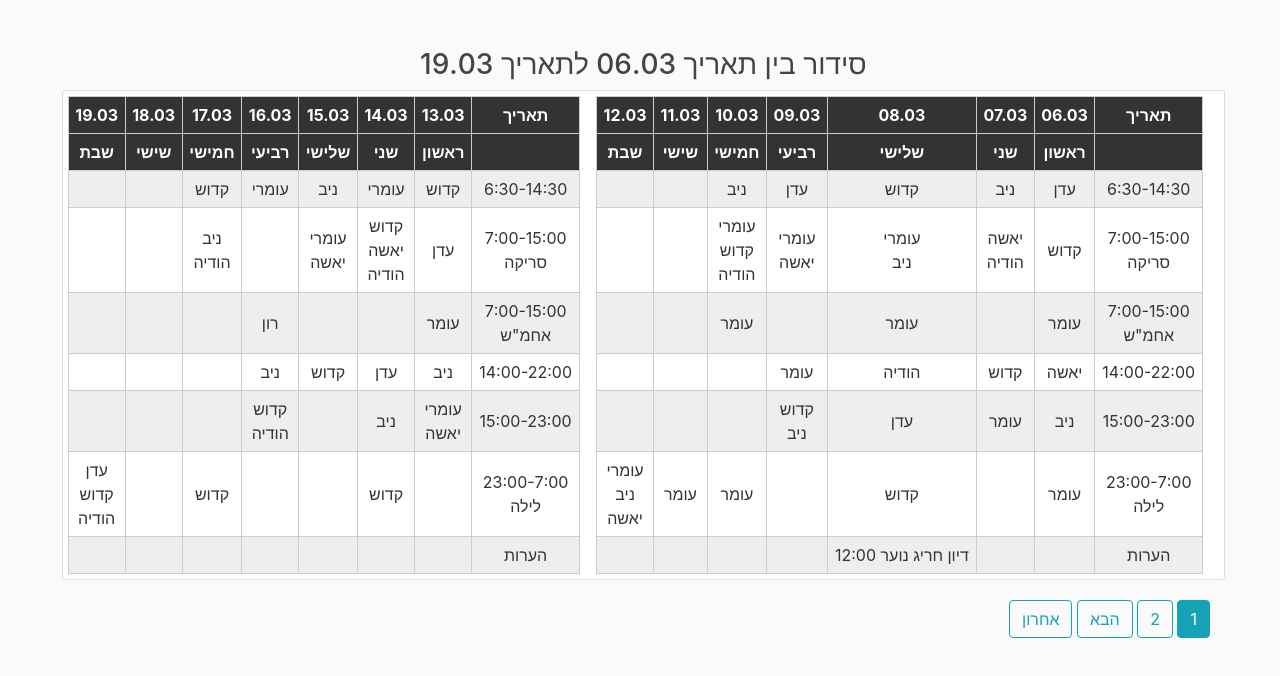
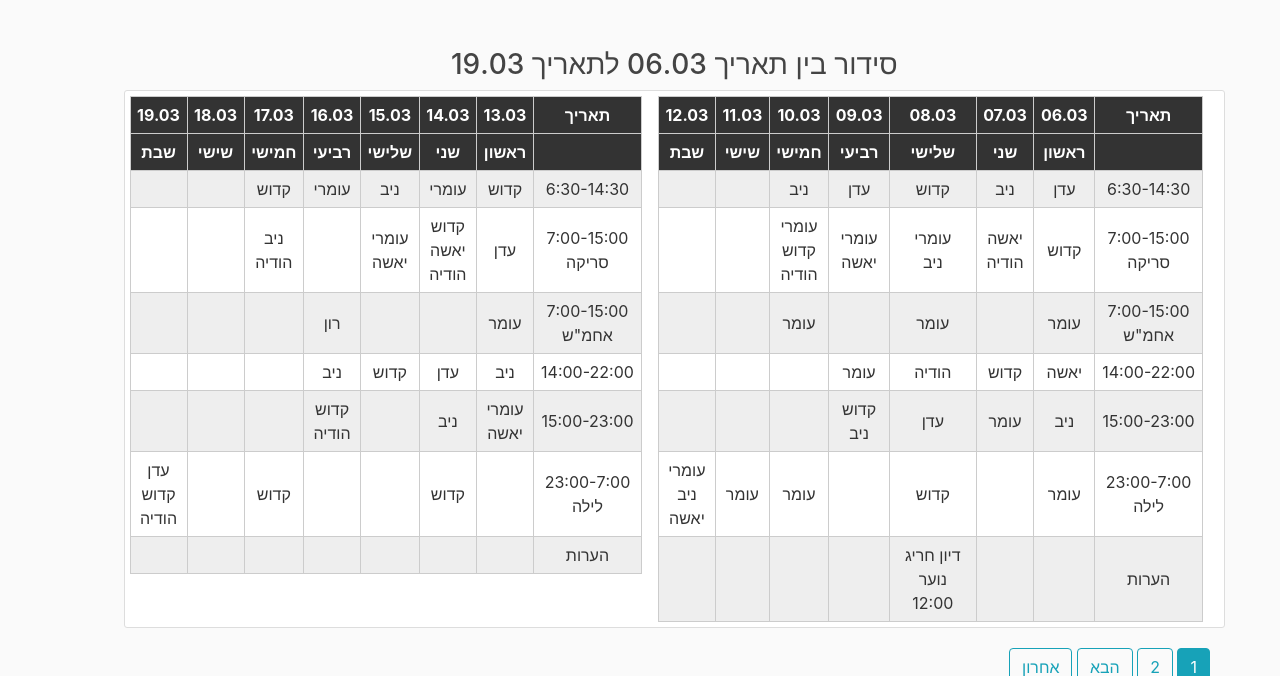
Before and after one commit to omerg864/mishmar-django-render, a Django app: page /organization/ in a window 1280 px wide. Shown: the part 56-732 px from the top of the page. Run offline with Django 3.2, Linux system fonts and the light colour scheme; a user stored in the database is signed in; data comes from the database, SQL or seed files in the repository; both versions use the stored data as it was after the commit; some libraries are stand-ins or nearby versions.

Commit message:
remove old tables and changed css table

```diff
--- a/mishmar/static/mishmar/matrix.css
+++ b/mishmar/static/mishmar/matrix.css
@@ -19,6 +19,9 @@ td, th {
   border: 1px solid #ccc;
   text-align: center;
 	white-space: pre-line;
+}
+.tableA{
+  max-width: 85px;
 }
 notes{
 	margin-top: 2em;
--- a/mishmar/templates/mishmar/organization-detail.html
+++ b/mishmar/templates/mishmar/organization-detail.html
@@ -31,7 +31,7 @@
         <tr style="align-content: end">
             <td>{{ key.title }} <br> {% if key.sub_title != None %} {{key.sub_title}} {%endif %}</td>
             {% for shift in key|get_week_shift:week %}
-            <td>{{shift}}</td>
+            <td class="tableA">{{shift}}</td>
             {% endfor %}
         </tr>
         {% endif %}
--- a/mishmar/templates/mishmar/organizations_list.html
+++ b/mishmar/templates/mishmar/organizations_list.html
@@ -32,7 +32,7 @@
                 <tr style="align-content: end">
                     <td>{{ key.title }} <br> {% if key.sub_title != None %} {{key.sub_title}} {%endif %}</td>
                     {% for shift in key|get_week_shift:week %}
-                    <td>{{shift}}</td>
+                    <td class="tableA">{{shift}}</td>
                     {% endfor %}
                 </tr>
                 {% endif %}
```
Also changed, not shown: db.sqlite3.
